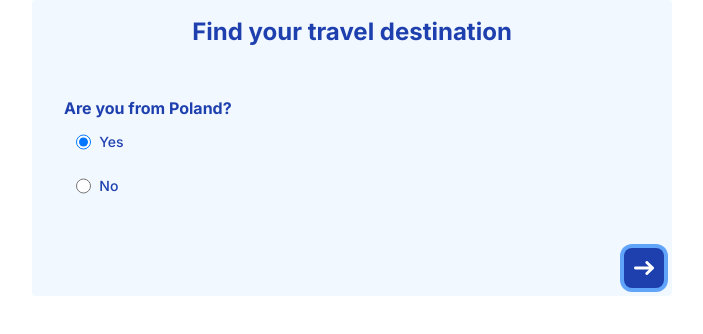
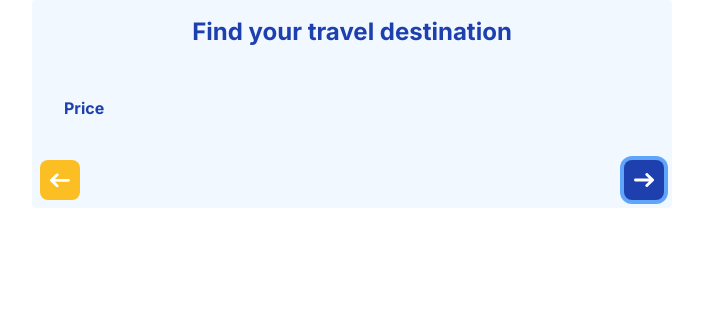
Before and after one commit to drolewski/TravelEase, a Next.js app: page / in a window 1280 px wide. Both pictures are taken after a click on the button "Next page". Shown: the top 334 px of the page, without its empty margins (288-991 px from the left). Built offline with nearby package versions, Linux system fonts and the light colour scheme; no server answers.

Commit message:
Form page navigation

```diff
--- a/src/components/form/form.tsx
+++ b/src/components/form/form.tsx
@@ -1,25 +1,25 @@
 'use client'
 import Geolocation from "@/organism/geolocalization/geolocation";
 import Navigation from "@/components/form/navigation/navigation";
-import {NavigationLogic} from "@/components/form/navigation/navigationLogic";
+import {navigationMap, Page} from "@/components/form/navigation/navigationLogic";
+import {useState} from "react";
 
 const Form = () => {
-    const currentPage = NavigationLogic.GEOLOCATION;
-
-    const next = () => {
-        console.log("next");
-    }
-
-    const previous = () => {
-        console.log("previous");
-    }
+    const [currentPage, setCurrentPage] = useState<Page>(Page.GEOLOCATION);
 
     return <div className="flex flex-col w-6/12 bg-blue-200/20 text-blue-800 font-bold rounded">
         <span className="self-center text-2xl m-4">Find your travel destination</span>
         <div className="m-8">
-            <Geolocation/>
+            {currentPage === Page.GEOLOCATION && <Geolocation/>}
+            {currentPage === Page.PRICE && <div>Price</div>}
         </div>
-        <Navigation isPreviousVisible={currentPage.previous ?? false} onPreviousClick={previous} onNextClick={next}/>
+        <Navigation isPreviousVisible={navigationMap.get(currentPage)?.previous ?? false}
+                    onPreviousClick={() => {
+                        setCurrentPage(navigationMap.get(currentPage)?.previous)
+                    }}
+                    onNextClick={() => {
+                        setCurrentPage(navigationMap.get(currentPage)?.next)
+                    }}/>
     </div>
 }
 
--- a/src/components/form/navigation/navigation.tsx
+++ b/src/components/form/navigation/navigation.tsx
@@ -8,10 +8,10 @@ type NavigationProps = {
 }
 
 const Navigation = ({isPreviousVisible, onPreviousClick, onNextClick}: NavigationProps) => {
-    return (<div className={"flex flex-row m-2" + (isPreviousVisible ? ' justify-between' : ' justify-end') }>
+    return (<div className={"flex flex-row m-2" + (isPreviousVisible ? ' justify-between' : ' justify-end')}>
         {isPreviousVisible && <button type="button"
-                onClick={onPreviousClick}
-                className="text-white bg-amber-400 h-10 w-10 hover:bg-amber-300 focus:ring-4 focus:outline-none focus:ring-amber-200 font-medium rounded-lg text-sm p-2.5 text-center inline-flex items-center dark:bg-amber-400 dark:hover:bg-amber-300 dark:focus:ring-amber-200">
+                                      onClick={onPreviousClick}
+                                      className="text-white bg-amber-400 h-10 w-10 hover:bg-amber-300 focus:ring-4 focus:outline-none focus:ring-amber-200 font-medium rounded-lg text-sm p-2.5 text-center inline-flex items-center dark:bg-amber-400 dark:hover:bg-amber-300 dark:focus:ring-amber-200">
             <Image className="rotate-180" src="arrow.svg" alt="arrow-back" width={24} height={24}/>
             <span className="sr-only">Previous page</span>
         </button>}
--- a/src/components/form/navigation/navigationLogic.tsx
+++ b/src/components/form/navigation/navigationLogic.tsx
@@ -1,7 +1,12 @@
-export enum NavigationLogic {
-    GEOLOCATION = {next: NavigationLogic.PRICE} as NavigationLogicType,
-    PRICE = {previous: NavigationLogic.GEOLOCATION} as NavigationLogic
+export enum Page {
+    GEOLOCATION = 'GEOLOCATION',
+    PRICE = 'PRICE'
 }
+
+export const navigationMap = new Map<Page, NavigationLogicType>([
+    [Page.GEOLOCATION, {next: Page.PRICE}],
+    [Page.PRICE, {previous: Page.GEOLOCATION}]
+]);
 
 type NavigationLogicType = {
     previous?: NavigationLogic,
```
